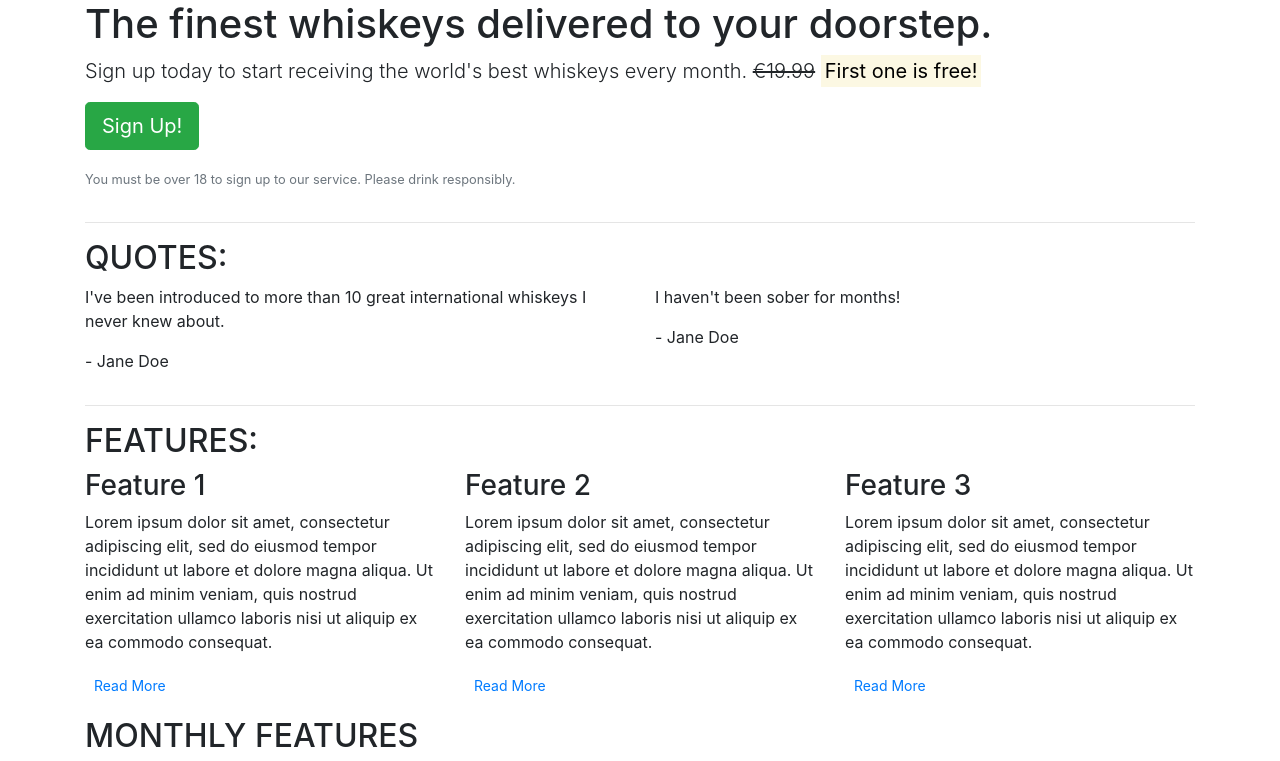
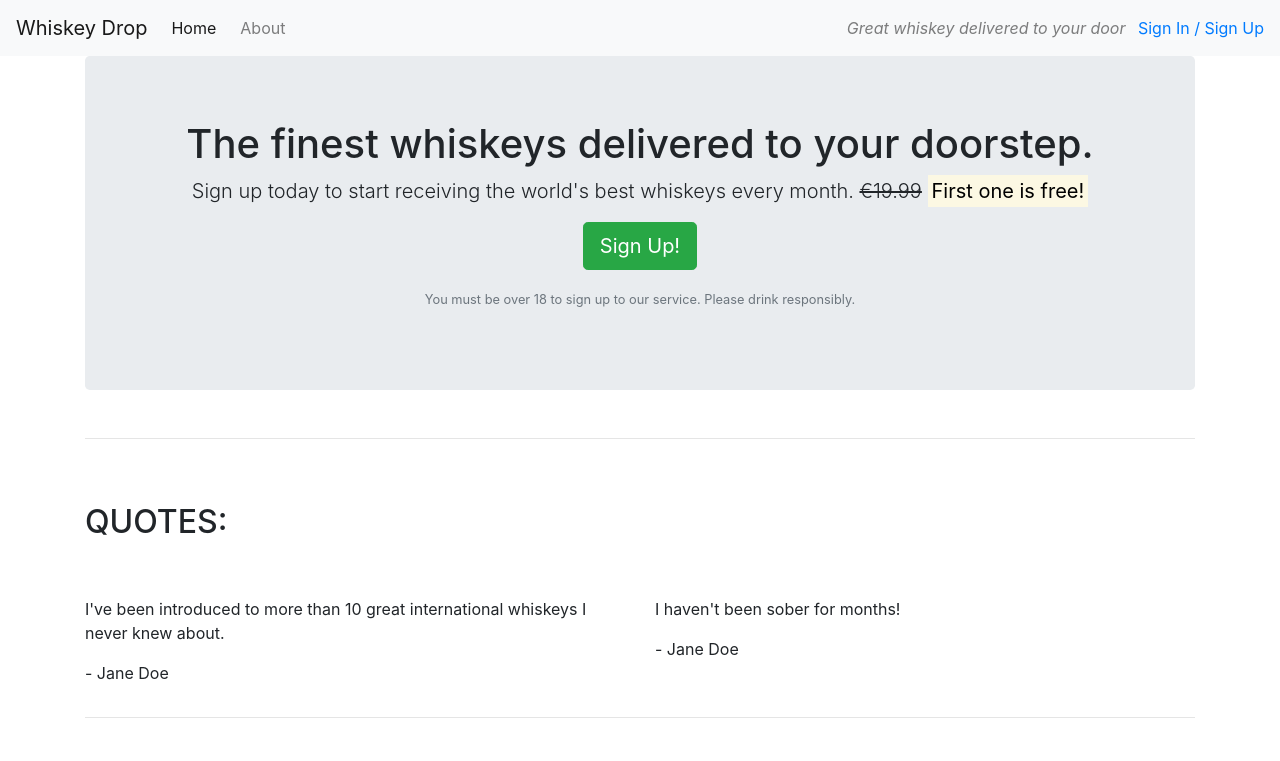
Before and after one commit to TheForkbeard/Whiskey-drop, a plain HTML site: page index.html in a window 1280 px wide. Shown: the top 761 px of the page. Drawn offline with nearby package versions, Linux system fonts and the light colour scheme.

Commit message:
nav bar added plus jumbotron to callout

```diff
--- a/index.html
+++ b/index.html
@@ -8,13 +8,32 @@
     <link rel="stylesheet" href="https://maxcdn.bootstrapcdn.com/bootstrap/4.1.3/css/bootstrap.min.css">
 </head>
 <body>
+    <!--Nav-->
+    <nav class="navbar navbar-light navbar-expand-sm bg-light">
+        <a href="/" class="navbar-brand">
+                    Whiskey Drop</a>
+        <ul class="navbar-nav mr-auto">
+            <li class="active nav-item mr-2"><a class="nav-link" href="/">Home</a></li>
+            <li class="nav-item mr-2"><a class="nav-link" href="">About</a></li>
+            <li class="nav-item mr-2 d-block d-sm-none"><a class="nav-link" href="">Sign In / Sign Up</a></li>
+        </ul>
+
+        <div class="d-none d-md-block">
+            <p class="navbar-text my-auto mr-2"><i>Great whiskey delivered to your door</i></p>
+            <a href="/login">Sign In / Sign Up</a>
+        </div>
+        <!--</div>-->
+    </nav>
     <article class="container">
         <!-- Callout -->
         <div class="row">
             <div class="col-12">
-                <section class="callout">
+                <section class="callout jumbotron text-center">
                     <h1>The finest whiskeys delivered to your doorstep.</h1>
-                    <p class="lead">Sign up today to start receiving the world's best whiskeys every month. <s>€19.99</s> <strong><mark>First one is free!</mark></strong></p>
+                    <p class="lead">Sign up today to start receiving the world's best whiskeys every month.
+                        <s class="d-none d-sm-inline">€19.99</s>
+                        <span class="d-inline d-sm-none"><br></span>
+                        <strong><mark>First one is free!</mark></strong></p>
                     <p><button class="btn btn-lg btn-success">Sign Up!</button></p>
                     <p class="text-muted"><small>You must be over 18 to sign up to our service. Please drink responsibly.</small></p>
                 </section>
@@ -26,7 +45,7 @@
         <!-- Quotes -->
         <section class="quotes">
             <div class="row">
-                <div class="col-12">
+                <div class="col-12 my-5">
                     <h2 class="text-uppercase">Quotes:</h2>
                 </div>
             </div>
@@ -51,7 +70,7 @@
         <!-- Features -->
         <section class="features">
             <div class="row">
-                <div class="col-12">
+                <div class="col-12 my-5">
                     <h2 class="text-uppercase">Features:</h2>
                 </div>
             </div>
@@ -81,7 +100,11 @@
         <!-- /.features -->
         <!--/.monthly features table?-->
         <section>
-            <h2 class="text-uppercase">Monthly features</h2>
+             <div class="row">
+                <div class="col-12 my-5">
+                    <h2 class="text-uppercase">Monthly features:</h2>
+                </div>
+             </div>
             <p>Check out our top 5 whiskeys of the month</p>
             <table class="table table-sm table-dark">
                 <thead>
```
